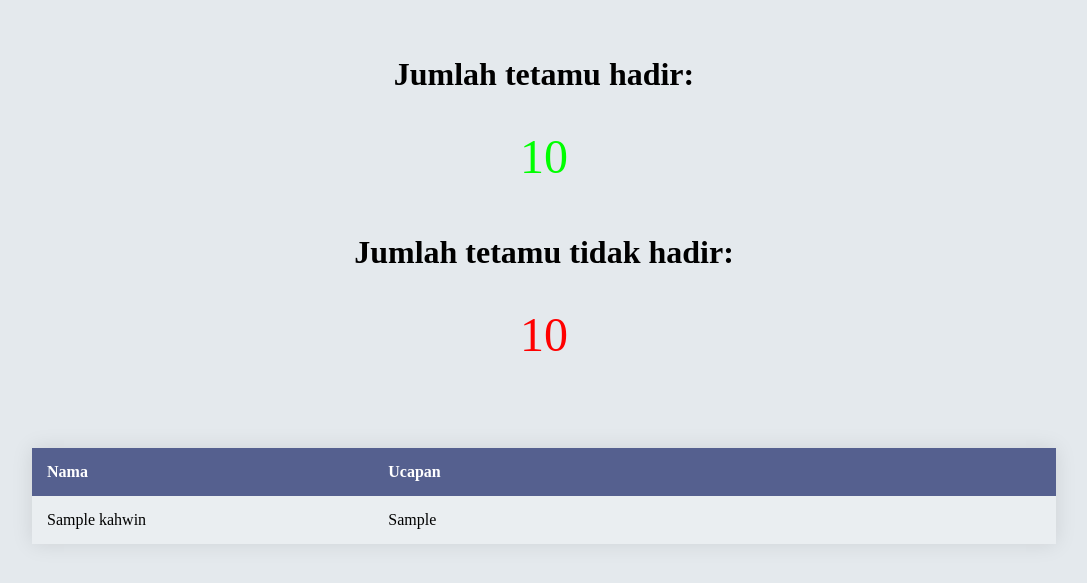
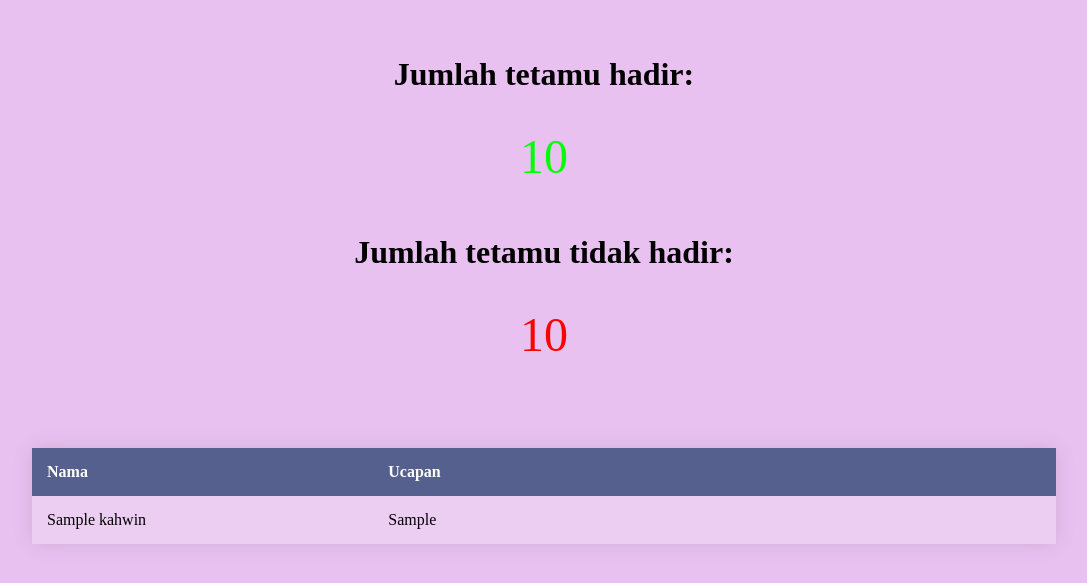
Before and after one commit to jayykayy98/RSVP2, a PHP site: page /private/check.php in a window 1280 px wide. Shown: the top 583 px of the page, without its empty margins (96-1183 px from the left). Run offline with PHP 8.4, Linux system fonts and the light colour scheme; tables that the repository leaves empty or names only in its code hold one stand-in row (values such as "Sample post").

Commit message:
Update check.css

```diff
--- a/css/check.css
+++ b/css/check.css
@@ -7,7 +7,7 @@
 
 body {
     position: relative;
-    background-color: #e4e9ed;
+    background-color: #e8c1f0;
     width: 100%;
     height: 100%;
 }
```
